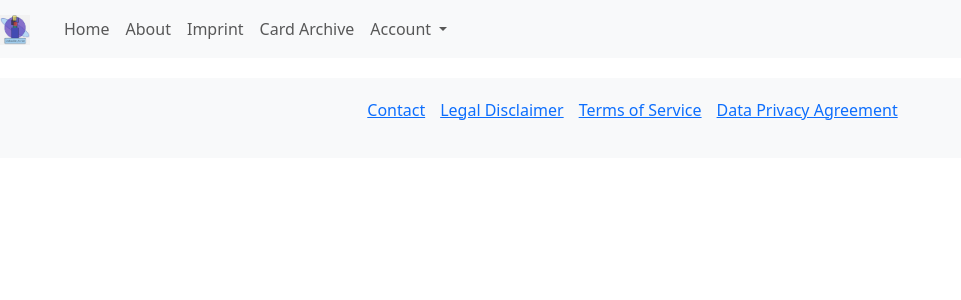
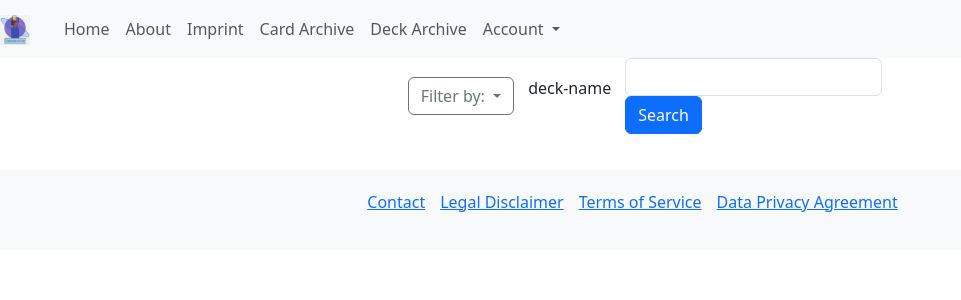
Before and after one commit to LukStup7996/deckbuilder_archive_spa_version_vue, a Vue app in the folder ui/: page /deck-archive in a window 1280 px wide. Shown: the top 300 px of the page, without its empty margins (0-961 px from the left). Built offline with nearby package versions, Linux system fonts and the light colour scheme; the HTML template or start-up script is replaced by a standard one.

Commit message:
v.0.12.5 - Fully functional

```diff
--- a/ui/src/App.vue
+++ b/ui/src/App.vue
@@ -47,6 +47,11 @@ const handleLogout = () => {
             <li class="nav-item">
               <RouterLink class="nav-link" to="/card-archive"
                 >Card Archive</RouterLink
+              >
+            </li>
+            <li class="nav-item">
+              <RouterLink class="nav-link" to="/deck-archive"
+                >Deck Archive</RouterLink
               >
             </li>
             <li class="nav-item dropdown" v-if="userStore.loginStatus == true">
--- a/ui/src/router/index.js
+++ b/ui/src/router/index.js
@@ -29,7 +29,12 @@ const routes = [
     props: true,
   },
   {
-    path: "/deck-content-display/:deckId",
+    path: "/deck-archive",
+    name: "deck-archive",
+    component: () => import("../views/DeckArchive.vue"),
+  },
+  {
+    path: "/deck-content-display/:deckId/:deckName/:deckFormat",
     name: "deck-content-display",
     component: () => import("../views/DeckContentDisplay.vue"),
     props: true,
--- a/ui/src/stores/deckArchiveApiStore.js
+++ b/ui/src/stores/deckArchiveApiStore.js
@@ -13,6 +13,7 @@ export const useDeckArchiveApiStore = defineStore("deckArchiveApi", {
   actions: {
     async getAllLists() {
       try {
+        this.$state.decks = [];
         const response = await axios.get(apiUrl + "searchalldecks");
         this.$state.decks = response.data;
         this.$state.connectSuccess = true;
@@ -26,6 +27,7 @@ export const useDeckArchiveApiStore = defineStore("deckArchiveApi", {
     },
     async filterByDeckName(deckName) {
       try {
+        this.$state.decks = [];
         const response = await axios.get(
           apiUrl + "searchbyname&deckname=" + deckName
         );
@@ -41,6 +43,7 @@ export const useDeckArchiveApiStore = defineStore("deckArchiveApi", {
     },
     async searchByFormat(format) {
       try {
+        this.$state.decks = [];
         const response = await axios.get(
           apiUrl + "searchbyformat&format=" + format
         );
@@ -56,6 +59,7 @@ export const useDeckArchiveApiStore = defineStore("deckArchiveApi", {
     },
     async getOwnedDecklists(userId) {
       try {
+        this.$state.ownedDecks = [];
         const response = await axios.get(
           apiUrl + "displayowned&userid=" + userId
         );
--- a/ui/src/views/AccountSettings.vue
+++ b/ui/src/views/AccountSettings.vue
@@ -148,7 +148,11 @@ export default {
             <router-link
               :to="{
                 name: 'deck-content-display',
-                params: { deckId: deck.deckId },
+                params: {
+                  deckId: deck.deckId,
+                  deckName: deck.deckName,
+                  deckFromat: deck.deckFromat,
+                },
               }"
             >
               <button class="btn btn-primary">Additional Info</button>
--- /dev/null
+++ b/ui/src/views/DeckArchive.vue
@@ -0,0 +1,255 @@
+<!-- eslint-disable vue/return-in-computed-property -->
+<script>
+import { useDeckArchiveApiStore } from "../stores/deckArchiveApiStore";
+
+export default {
+  name: "deck-archive",
+  data() {
+    return {
+      decks: [],
+      deckArchiveApi: useDeckArchiveApiStore(),
+      filterOptions: [
+        { text: "Deck Name", value: "deck-name" },
+        { text: "Format", value: "format" },
+      ],
+      selectedFilter: "deck-name",
+      formatOptions: [
+        { text: "Standard", value: "Standard" },
+        { text: "Modern", value: "Modern" },
+        { text: "Pauper", value: "Pauper" },
+        { text: "Frontier", value: "Frontier" },
+        { text: "Commander", value: "Commander" },
+        { text: "Highlander", value: "Highlander" },
+        { text: "Legacy", value: "Legacy" },
+        { text: "Vintage", value: "Vintage" },
+      ],
+      selectedFormat: "Standard",
+      inputValue: "",
+    };
+  },
+  computed: {
+    submitFilterOptions() {
+      console.log(this.selectedFormat);
+      switch (this.selectedFilter) {
+        case "deck-name":
+          this.filterByDeckName(this.inputValue);
+          break;
+        case "format":
+          this.filterByFormat(this.selectedFormat);
+          break;
+        default:
+          this.filterAllLists();
+          break;
+      }
+    },
+  },
+  methods: {
+    filterAllLists() {
+      this.deckArchiveApi.getAllLists().then(() => {
+        this.decks = this.deckArchiveApi.decks;
+      });
+    },
+    filterByDeckName(deckName) {
+      this.deckArchiveApi.filterByDeckName(deckName).then(() => {
+        this.decks = this.deckArchiveApi.decks;
+      });
+    },
+    filterByFormat(format) {
+      console.log(format);
+      this.deckArchiveApi.searchByFormat(format).then(() => {
+        this.decks = this.deckArchiveApi.decks;
+      });
+    },
+  },
+};
+</script>
+
+<template>
+  <div class="input-group mb-3">
+    <div class="input-group-prepend" id="filter-options">
+      <button
+        class="btn btn-outline-secondary dropdown-toggle"
+        type="button"
+        data-bs-toggle="dropdown"
+        aria-haspopup="true"
+        aria-expanded="false"
+      >
+        Filter by:
+      </button>
+      <ul class="dropdown-menu">
+        <li v-for="option in filterOptions" :key="option.value">
+          <input
+            type="radio"
+            class="form-check-input"
+            :id="option.value"
+            name="filter-options"
+            v-model="selectedFilter"
+            :value="option.value"
+          />
+          <label class="form-check-label" :for="option.value">{{
+            option.text
+          }}</label>
+        </li>
+      </ul>
+    </div>
+    <p>{{ selectedFilter }}</p>
+    <div v-if="selectedFilter === 'deck-name'">
+      <input
+        type="text"
+        class="form-control"
+        v-model="inputValue"
+        aria-label="Text input with dropdown button"
+        id="submit-filter"
+      />
+      <button
+        type="button"
+        class="btn btn-primary"
+        @click="submitFilterOptions"
+      >
+        Search
+      </button>
+    </div>
+    <div v-else>
+      <div class="input-group-prepend" id="format-options">
+        <button
+          class="btn btn-outline-secondary dropdown-toggle"
+          type="button"
+          data-bs-toggle="dropdown"
+          aria-haspopup="true"
+          aria-expanded="false"
+        >
+          Format:
+        </button>
+        <ul class="dropdown-menu">
+          <li v-for="format in formatOptions" :key="format.value">
+            <input
+              type="radio"
+              class="form-check-input"
+              :id="format.value"
+              name="filter-options"
+              v-model="selectedFormat"
+              :value="format.value"
+            />
+            <label class="form-check-label" :for="format.value">{{
+              format.text
+            }}</label>
+          </li>
+        </ul>
+        <button
+          type="button"
+          class="btn btn-primary"
+          @click="submitFilterOptions"
+        >
+          Search
+        </button>
+      </div>
+    </div>
+  </div>
+  <div class="container sm-8" name="deck display">
+    <div class="card-group" style="width: 72rem">
+      <div
+        v-for="deck in decks"
+        :key="deck.deckId"
+        class="card"
+        style="width: 18rem"
+      >
+        <div class="card-body">
+          <h5 class="card-title">Deck Name: {{ deck.deckName }}</h5>
+          <p class="card-text">Format: {{ deck.format }}</p>
+          <p class="card-text">Deck-ID: {{ deck.deckId }}</p>
+          <router-link
+            :to="{
+              name: 'deck-content-display',
+              params: {
+                deckId: deck.deckId,
+                deckName: deck.deckName,
+                deckFormat: deck.format,
+              },
+            }"
+          >
+            <button class="btn btn-primary">Additional Info</button>
+          </router-link>
+        </div>
+      </div>
+    </div>
+  </div>
+</template>
+
+<style scoped>
+.input-group {
+  display: flex;
+  justify-content: center;
+  align-items: center;
+  gap: 15px;
+  margin-bottom: 20px;
+}
+
+#filter-options {
+  flex-shrink: 0;
+  margin-left: 10px;
+}
+
+#submit-filter {
+  flex-grow: 1;
+}
+
+input[type="text"] {
+  flex-grow: 2;
+}
+
+.btn-primary {
+  flex-grow: 0;
+  white-space: nowrap;
+}
+
+#format-options {
+  display: flex;
+  align-items: center;
+  flex-grow: 1;
+  gap: 10px;
+}
+
+#format-options .dropdown-toggle {
+  flex-shrink: 0;
+}
+
+.format-display {
+  display: inline-block;
+  padding: 5px 10px;
+  border: 2px solid black;
+  border-radius: 5px;
+  margin-left: 10px;
+  white-space: nowrap;
+}
+
+.card-group {
+  display: flex;
+  flex-direction: row;
+  flex-wrap: wrap;
+  justify-content: center;
+  align-items: flex-start;
+  gap: 20px;
+  margin-top: 6px;
+  margin-bottom: 20px;
+}
+
+.card {
+  flex: 1 1 calc(33.333% - 20px);
+  margin-bottom: 20px;
+  box-shadow: 0 4px 8px rgba(0, 0, 0, 0.1);
+  border-radius: 5px;
+}
+
+.card-body {
+  padding: 15px;
+}
+
+.card-title {
+  font-size: 1.2rem;
+  margin-bottom: 10px;
+}
+
+.card-text {
+  margin-bottom: 5px;
+}
+</style>
--- a/ui/src/views/DeckContentDisplay.vue
+++ b/ui/src/views/DeckContentDisplay.vue
@@ -6,6 +6,8 @@ export default {
   name: "deck-content-display",
   props: {
     deckId: { type: String, required: true },
+    deckName: { type: String, required: true },
+    deckFormat: { type: String, required: true },
   },
   data() {
     return {
@@ -54,9 +56,12 @@ export default {
 
 <template>
   <div v-if="displayedDeck">
-    <div class="deck-info bg-light mb-2 p-2 text-center">
-      <h5>{{ displayedDeck.deckName }}</h5>
-      <p>Deck-ID: {{ displayedDeck.deckId }}</p>
+    <div class="row">
+      <div class="deck-info bg-light mb-2 p-2 text-center">
+        <div class="col col-sm">
+          <h5>{{ deckName }}</h5>
+        </div>
+      </div>
     </div>
     <div class="main-container">
       <div id="main" class="bg-danger p-3 mb-2 flex-grow-1">
@@ -113,6 +118,9 @@ export default {
         <p v-else>No cards in Maybe Deck</p>
       </div>
     </div>
+    <div class="col col-sm">
+      <h6>Format: {{ deckFormat }}</h6>
+    </div>
   </div>
   <div v-else>
     <p>Loading...</p>
@@ -123,13 +131,13 @@ export default {
 .deck-info {
   height: 40px;
   width: 100%;
+  align-items: flex-start;
 }
 
 .main-container {
   display: flex;
   flex-direction: row;
   gap: 10px;
-  align-items: flex-start;
 }
 
 #main {
```
